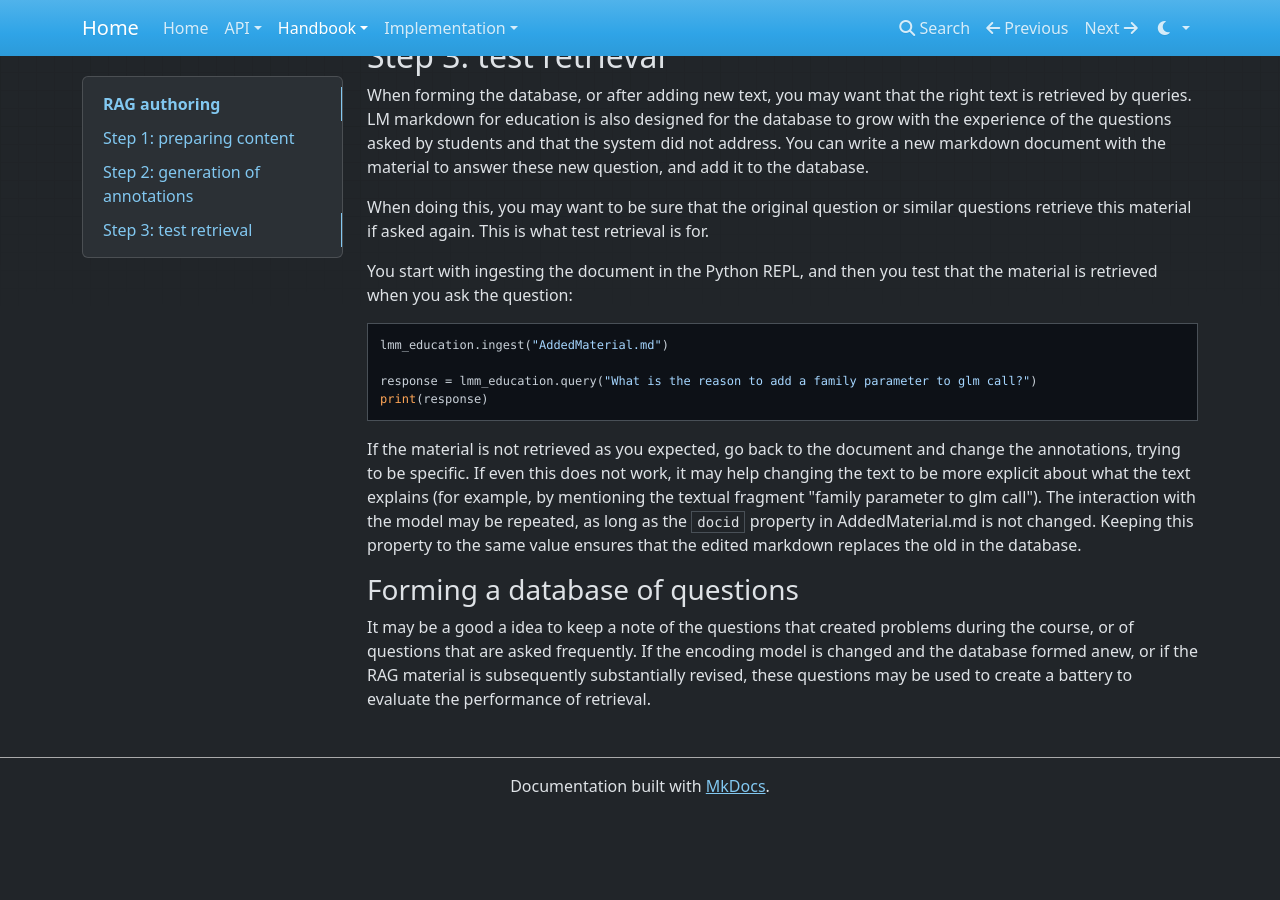
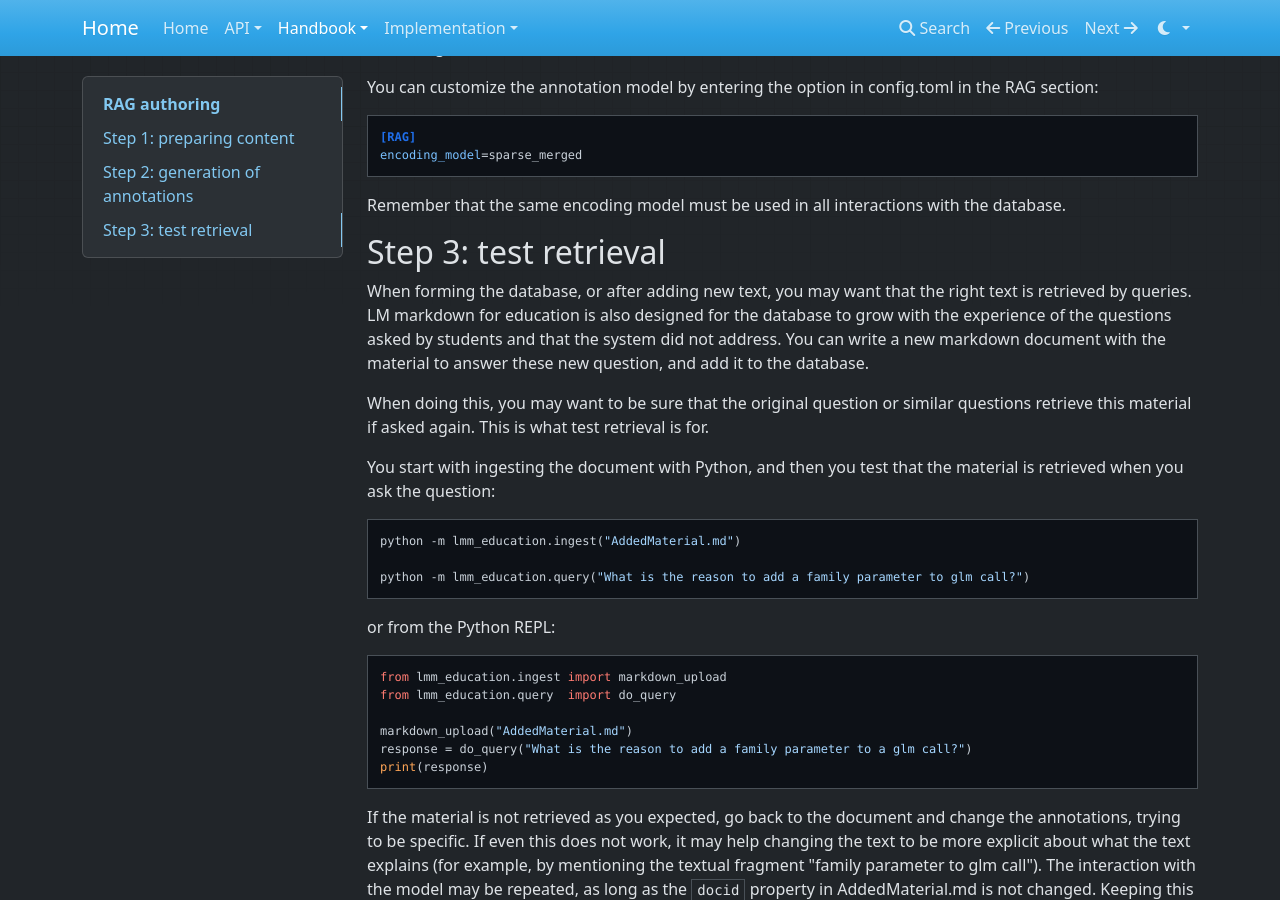
Before and after one commit to roberto-viviani/lmm-education, an MkDocs documentation site: the page built from docs/Handbook/RAGauthoring.md, in a window 1280 px wide and 900 px high, scrolled down 4184 px. Built offline with MkDocs 1.6.1, drawn with Linux system fonts in a browser that asks for light colours; nearby versions of some CDN libraries; before the commit the page ends 4998 px from its top, so only the background shows below that; some of the changed text lies outside the part shown.

Commit message:
RAGauthoring, revision interface for ingestion

````diff
--- a/docs/Handbook/RAGauthoring.md
+++ b/docs/Handbook/RAGauthoring.md
@@ -31,7 +31,9 @@ Here, part of the message that is sent to the language model is "evaluate the te
 To send the message to the model, open a Python REPL, and send the following command:
 
 ```python
-lmm.scan.scan_messages("Lecture01.md")
+from lmm.scan.scan_messages import markdown_messages
+
+markdown_messages("Lecture01.md")
 ```
 
 where Lecture01.md is the markdown file in questions. The response of the language model appears in the editor under the property `~chat`:
@@ -102,10 +104,18 @@ keywords=false
 Note:
     it is strongly recommended to use the same annotation model in the whole project.
 
-To have LM markdown to generate the annotations without ingesting the document, use the Python REPL:
+To have LM markdown to generate the annotations without ingesting the document, use Python from the console:
+
+```bash
+python -m lmm.scan.scan_rag.markdown_rag("Lecture01.md")
+```
+
+or from the Python REPL:
 
 ```python
-lmm.scan.scan_rag.markdown_rag("Lecture01.md")
+from lmm_scan_scan_rag import markdown_rag
+
+markdown_rag("Lecture01.md")
 ```
 
 After this, any modern editor that has Lecture01.md open will display the annotations added by the langauge model:
@@ -159,12 +169,22 @@ When forming the database, or after adding new text, you may want that the right
 
 When doing this, you may want to be sure that the original question or similar questions retrieve this material if asked again. This is what test retrieval is for.
 
-You start with ingesting the document in the Python REPL, and then you test that the material is retrieved when you ask the question:
+You start with ingesting the document with Python, and then you test that the material is retrieved when you ask the question:
+
+```bash
+python -m lmm_education.ingest("AddedMaterial.md")
+
+python -m lmm_education.query("What is the reason to add a family parameter to glm call?")
+```
+
+or from the Python REPL:
 
 ```python
-lmm_education.ingest("AddedMaterial.md")
+from lmm_education.ingest import markdown_upload
+from lmm_education.query  import do_query
 
-response = lmm_education.query("What is the reason to add a family parameter to glm call?")
+markdown_upload("AddedMaterial.md")
+response = do_query("What is the reason to add a family parameter to a glm call?")
 print(response)
 ```
 
````
